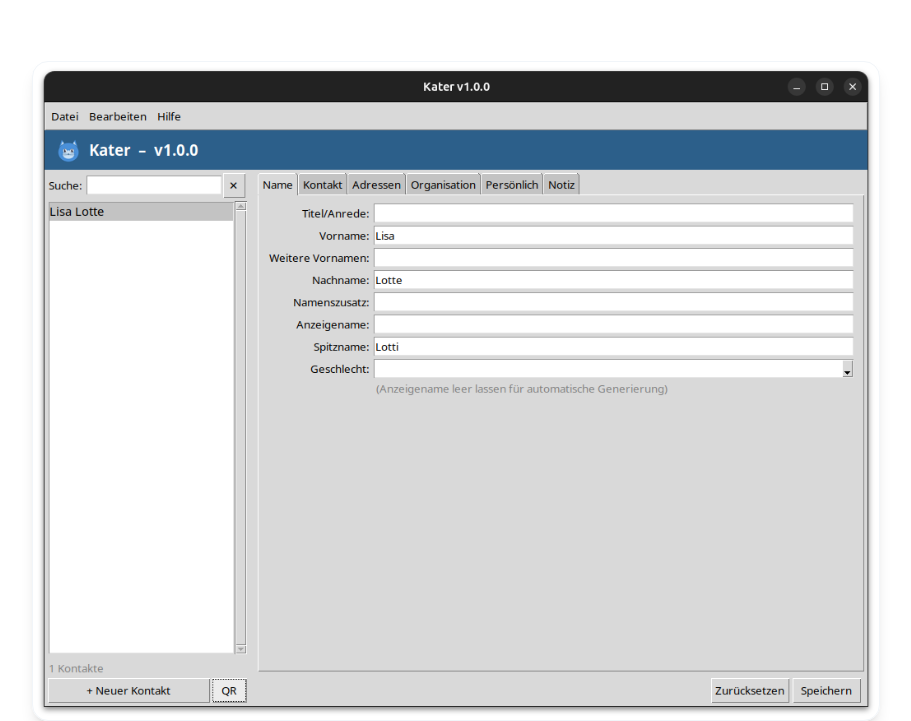
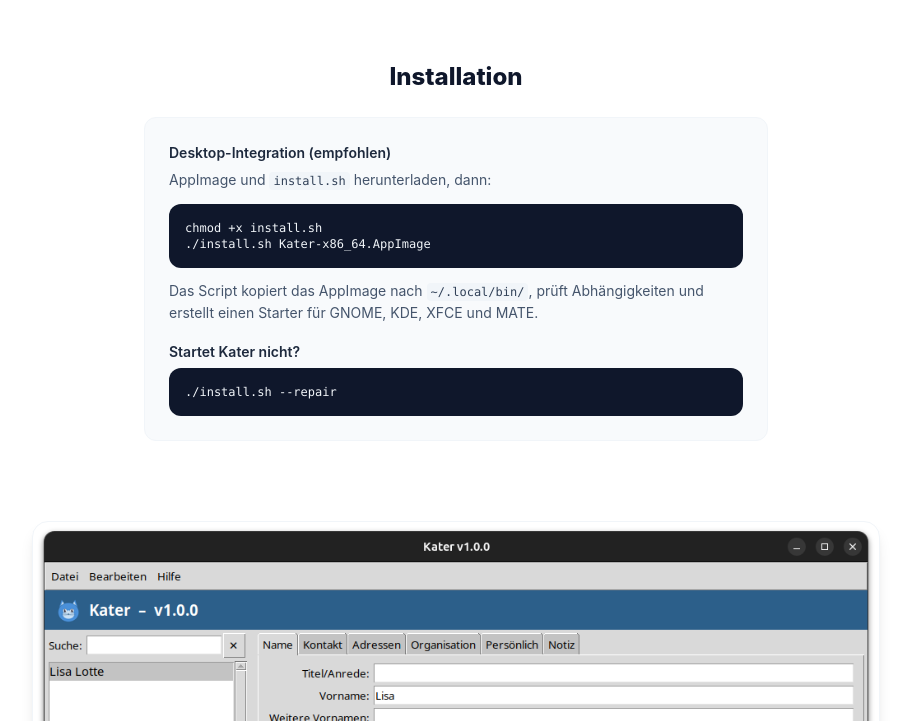
Before and after one commit to nicolettas-muggelbude/Kater, an Astro site: page / in a window 1280 px wide. Shown: the part 794-1515 px from the top of the page, without its empty margins (184-1095 px from the left). Built offline with nearby package versions, Linux system fonts and the light colour scheme; Astro itself is replaced by a stand-in of ours.

Commit message:
Installationsanleitung ergaenzt, Alle-Releases-Link auf muggelbude.it
Desktop-Integration (install.sh, --repair) aus der muggelbude.it
Projektseite uebernommen, damit die Installation direkt auf der
Landingpage erklaert wird statt nur ueber die GitHub-Release-Seite.

```diff
--- a/src/pages/index.astro
+++ b/src/pages/index.astro
@@ -20,7 +20,7 @@ const jsonLd = JSON.stringify({
 const REPO = 'nicolettas-muggelbude/Kater'
 const downloadAppImage = `https://github.com/${REPO}/releases/latest/download/Kater-x86_64.AppImage`
 const downloadInstallSh = `https://github.com/${REPO}/releases/latest/download/install.sh`
-const releasesUrl = `https://github.com/${REPO}/releases/latest`
+const releasesUrl = 'https://muggelbude.it/projects/kater'
 
 const features = [
   { icon: 'contacts', title: 'Kontaktverwaltung', text: 'Erstellen, bearbeiten und löschen mit allen vCard 4.0-Feldern.' },
@@ -66,6 +66,20 @@ const features = [
     </p>
   </section>
 
+  <!-- Installation -->
+  <section class="max-w-2xl mx-auto px-6 pb-20">
+    <h2 class="text-2xl font-extrabold text-slate-900 text-center mb-6">Installation</h2>
+    <div class="rounded-xl border border-slate-100 bg-slate-50 p-6 text-sm text-slate-600 leading-relaxed">
+      <p class="font-semibold text-slate-800 mb-1">Desktop-Integration (empfohlen)</p>
+      <p class="mb-3">AppImage und <code class="bg-slate-100 text-slate-700 rounded px-1 py-0.5 text-xs">install.sh</code> herunterladen, dann:</p>
+      <pre class="bg-slate-900 text-slate-100 rounded-xl p-4 mb-3 overflow-x-auto text-xs"><code>chmod +x install.sh
+./install.sh Kater-x86_64.AppImage</code></pre>
+      <p class="mb-4">Das Script kopiert das AppImage nach <code class="bg-slate-100 text-slate-700 rounded px-1 py-0.5 text-xs">~/.local/bin/</code>, prüft Abhängigkeiten und erstellt einen Starter für GNOME, KDE, XFCE und MATE.</p>
+      <p class="font-semibold text-slate-800 mb-1">Startet Kater nicht?</p>
+      <pre class="bg-slate-900 text-slate-100 rounded-xl p-4 overflow-x-auto text-xs"><code>./install.sh --repair</code></pre>
+    </div>
+  </section>
+
   <!-- Screenshot -->
   <section class="max-w-4xl mx-auto px-6 pb-20">
     <img src="/kater_image.jpg" alt="Kater Adressbuch Screenshot" class="w-full rounded-2xl shadow-lg border border-slate-100" />
```
